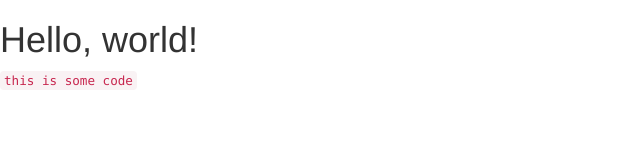
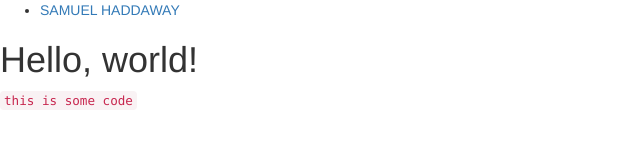
Before and after one commit to dropkicksam/dropkicksam.github.io, a plain HTML site: page index.html in a window 1280 px wide. Shown: the whole page, without its empty margins (0-640 px from the left). Drawn offline with nearby package versions, Linux system fonts and the light colour scheme.

Commit message:
Update index.html

```diff
--- a/index.html
+++ b/index.html
@@ -17,6 +17,9 @@
     <![endif]-->
   </head>
   <body>
+    <ul>
+      <li><a href="default.asp">SAMUEL HADDAWAY</a></li>
+    </ul>
     <h1>Hello, world!</h1>
     <code>this is some code</code>
 
```
